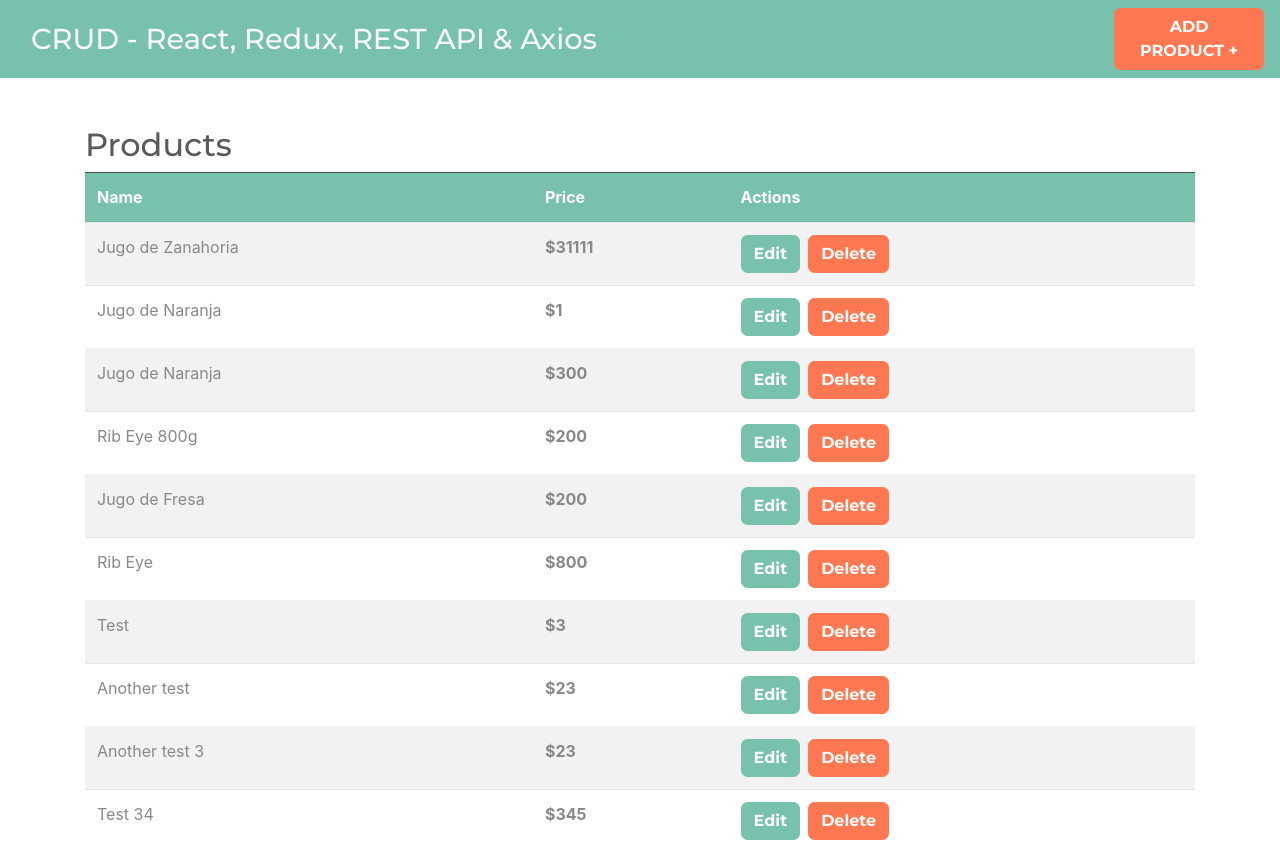
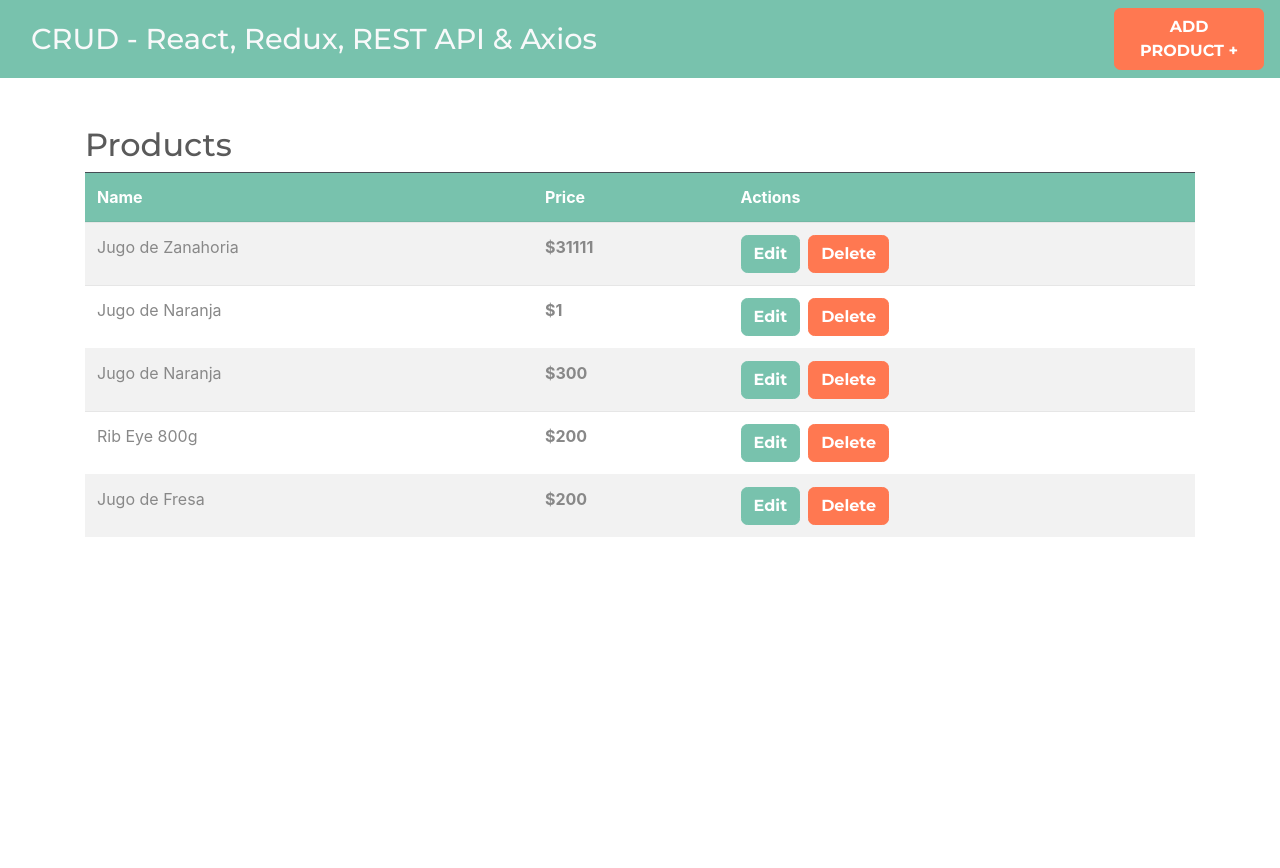
Before and after one commit to JulianEcheverri/React-14-Redux, a React (Create React App) app in the folder crudredux/: page / in a window 1280 px wide. After the commit the page ends 800 px from the top, so only its background shows below. Built offline with nearby package versions, Linux system fonts and the light colour scheme; data requests are answered from the project's data file.

Commit message:
Deleting products approach

```diff
--- a/crudredux/db.json
+++ b/crudredux/db.json
@@ -24,31 +24,6 @@
       "name": "Jugo de Fresa",
       "price": "200",
       "id": 5
-    },
-    {
-      "name": "Rib Eye",
-      "price": 800,
-      "id": 6
-    },
-    {
-      "name": "Test",
-      "price": 3,
-      "id": 7
-    },
-    {
-      "name": "Another test",
-      "price": 23,
-      "id": 8
-    },
-    {
-      "name": "Another test 3",
-      "price": 23,
-      "id": 9
-    },
-    {
-      "name": "Test 34",
-      "price": 345,
-      "id": 10
     }
   ]
 }
--- a/crudredux/src/actions/productsActions.js
+++ b/crudredux/src/actions/productsActions.js
@@ -4,7 +4,10 @@ import {
   ADD_PRODUCT_ERROR,
   GET_PRODUCTS,
   GET_PRODUCTS_SUCCESS,
-    GET_PRODUCTS_ERROR
+  GET_PRODUCTS_ERROR,
+  DELETE_PRODUCT,
+  DELETE_PRODUCT_SUCCESS,
+  DELETE_PRODUCT_ERROR,
 } from "../types/index.js";
 
 // Axios Client
@@ -12,7 +15,8 @@ import axiosClient from "../config/axios";
 // Sweetalert2
 import Swal from "sweetalert2";
 
-// Crate products
+//#region Crate products
+
 export function createProductAction(product) {
   return async (dispatch) => {
     dispatch(addProduct());
@@ -52,33 +56,67 @@ const addProductError = (state) => ({
   type: ADD_PRODUCT_ERROR,
   payload: state,
 });
+//#endregion Crate products
 
-
-// Getting products
+//#region Getting products
 export function getProductsAction() {
   return async (dispatch) => {
     dispatch(getProducts());
     try {
-            const response = await axiosClient.get('/products');
+      const response = await axiosClient.get("/products");
       dispatch(getProductsSuccess(response.data));
     } catch (error) {
       console.log(error);
       dispatch(getProductsError());
     }
-    }
+  };
 }
 
 const getProducts = () => ({
   type: GET_PRODUCTS,
-    payload: true
+  payload: true,
 });
 
 const getProductsSuccess = (products) => ({
   type: GET_PRODUCTS_SUCCESS,
-    payload: products
+  payload: products,
 });
 
 const getProductsError = () => ({
   type: GET_PRODUCTS_ERROR,
-    payload: true
+  payload: true,
 });
+
+//#endregion Getting products
+
+//#region Delete product
+
+export function deleteProductAction(id) {
+  return async (dispatch) => {
+    dispatch(deleteProduct(id));
+    try {
+      await axiosClient.delete(`/products/${id}`);
+      dispatch(deleteProductSuccess());
+      Swal.fire("Deleted!", "Product has been deleted.", "success");
+    } catch (error) {
+      console.log(error);
+      dispatch(deleteProductError());
+    }
+  };
+}
+
+const deleteProduct = (id) => ({
+  type: DELETE_PRODUCT,
+  payload: id,
+});
+
+const deleteProductSuccess = () => ({
+  type: DELETE_PRODUCT_SUCCESS,
+});
+
+const deleteProductError = () => ({
+  type: DELETE_PRODUCT_ERROR,
+  payload: true,
+});
+
+//#endregion Delete product
--- a/crudredux/src/components/Product.js
+++ b/crudredux/src/components/Product.js
@@ -1,21 +1,52 @@
-import React from 'react';
-import { Link } from 'react-router-dom';
+import React from "react";
+import { Link } from "react-router-dom";
+
+// Redux
+import { useDispatch } from "react-redux";
+import { deleteProductAction } from "../actions/productsActions";
+import Swal from "sweetalert2";
 
 const Product = ({ product }) => {
-    const { id, name, price } = product
+  const { id, name, price } = product;
+  const dispatch = useDispatch();
+
+  const onDeleteProduct = (id) => {
+    // Confirms if the user wants to delete the product
+    Swal.fire({
+      title: "Are you sure?",
+      text: "You won't be able to revert this!",
+      icon: "warning",
+      showCancelButton: true,
+      confirmButtonColor: "#3085d6",
+      cancelButtonColor: "#d33",
+      confirmButtonText: "Yes, delete it!",
+    }).then((result) => {
+      if (result.isConfirmed) {
+        dispatch(deleteProductAction(id));
+      }
+    });
+  };
+
   return (
     <tr>
       <td>{name}</td>
-            <td><span className="font-weight-bold">${price}</span></td>
+      <td>
+        <span className="font-weight-bold">${price}</span>
+      </td>
       <td className="acciones">
-                <Link to={`/products/edit/${id}`} className="btn btn-primary mr-2">Edit</Link>
-                <button type="button"
-                    className="btn btn-danger">
+        <Link to={`/products/edit/${id}`} className="btn btn-primary mr-2">
+          Edit
+        </Link>
+        <button
+          type="button"
+          className="btn btn-danger"
+          onClick={() => onDeleteProduct(id)}
+        >
           Delete
         </button>
       </td>
     </tr>
   );
-}
+};
 
 export default Product;
--- a/crudredux/src/reducers/productsReducer.js
+++ b/crudredux/src/reducers/productsReducer.js
@@ -4,7 +4,10 @@ import {
   ADD_PRODUCT_ERROR,
   GET_PRODUCTS,
   GET_PRODUCTS_SUCCESS,
-    GET_PRODUCTS_ERROR
+  GET_PRODUCTS_ERROR,
+  DELETE_PRODUCT,
+  DELETE_PRODUCT_SUCCESS,
+  DELETE_PRODUCT_ERROR,
 } from "../types/index.js";
 
 // Every reducer has its own state
@@ -12,6 +15,7 @@ const initialState = {
   products: [],
   error: null,
   loading: false,
+  deleteProduct: null,
 };
 
 export default function (state = initialState, action) {
@@ -30,6 +34,7 @@ export default function (state = initialState, action) {
       };
     case ADD_PRODUCT_ERROR:
     case GET_PRODUCTS_ERROR:
+    case DELETE_PRODUCT_ERROR:
       return {
         ...state,
         loading: false,
@@ -40,7 +45,24 @@ export default function (state = initialState, action) {
         ...state,
         loading: false,
         error: null,
-                products: action.payload
+        products: action.payload,
+      };
+    case DELETE_PRODUCT:
+      return {
+        ...state,
+        loading: false,
+        error: null,
+        deleteProduct: action.payload,
+      };
+    case DELETE_PRODUCT_SUCCESS:
+      return {
+        ...state,
+        loading: false,
+        error: null,
+        products: state.products.filter(
+          (product) => product.id !== state.deleteProduct
+        ),
+        deleteProduct: null,
       };
     default:
       return state;
--- a/crudredux/src/types/index.js
+++ b/crudredux/src/types/index.js
@@ -1,7 +1,11 @@
-export const ADD_PRODUCT = 'ADD_PRODUCT';
-export const ADD_PRODUCT_SUCCESS = 'ADD_PRODUCT_SUCCESS';
-export const ADD_PRODUCT_ERROR = 'ADD_PRODUCT_ERROR';
+export const ADD_PRODUCT = "ADD_PRODUCT";
+export const ADD_PRODUCT_SUCCESS = "ADD_PRODUCT_SUCCESS";
+export const ADD_PRODUCT_ERROR = "ADD_PRODUCT_ERROR";
 
-export const GET_PRODUCTS = 'GET_PRODUCTS';
-export const GET_PRODUCTS_SUCCESS = 'GET_PRODUCTS_SUCCESS';
-export const GET_PRODUCTS_ERROR = 'GET_PRODUCTS_ERROR';
+export const GET_PRODUCTS = "GET_PRODUCTS";
+export const GET_PRODUCTS_SUCCESS = "GET_PRODUCTS_SUCCESS";
+export const GET_PRODUCTS_ERROR = "GET_PRODUCTS_ERROR";
+
+export const DELETE_PRODUCT = "DELETE_PRODUCT";
+export const DELETE_PRODUCT_SUCCESS = "DELETE_PRODUCT_SUCCESS";
+export const DELETE_PRODUCT_ERROR = "DELETE_PRODUCT_ERROR";
```
Lines whose indentation alone changed are shown as unchanged.
